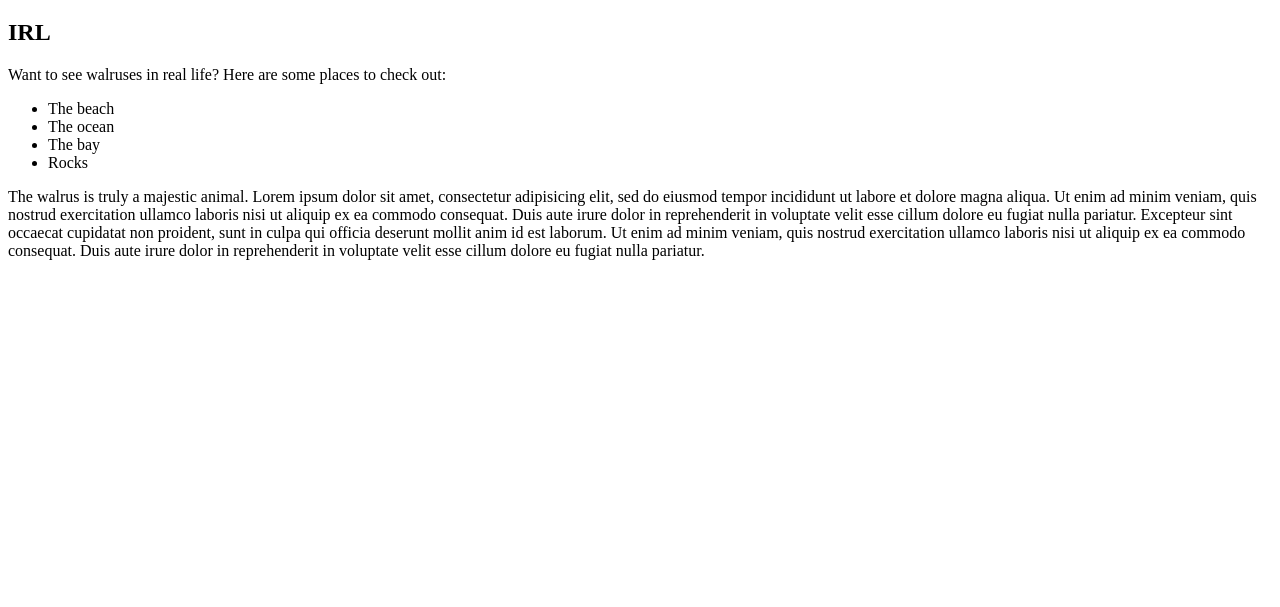
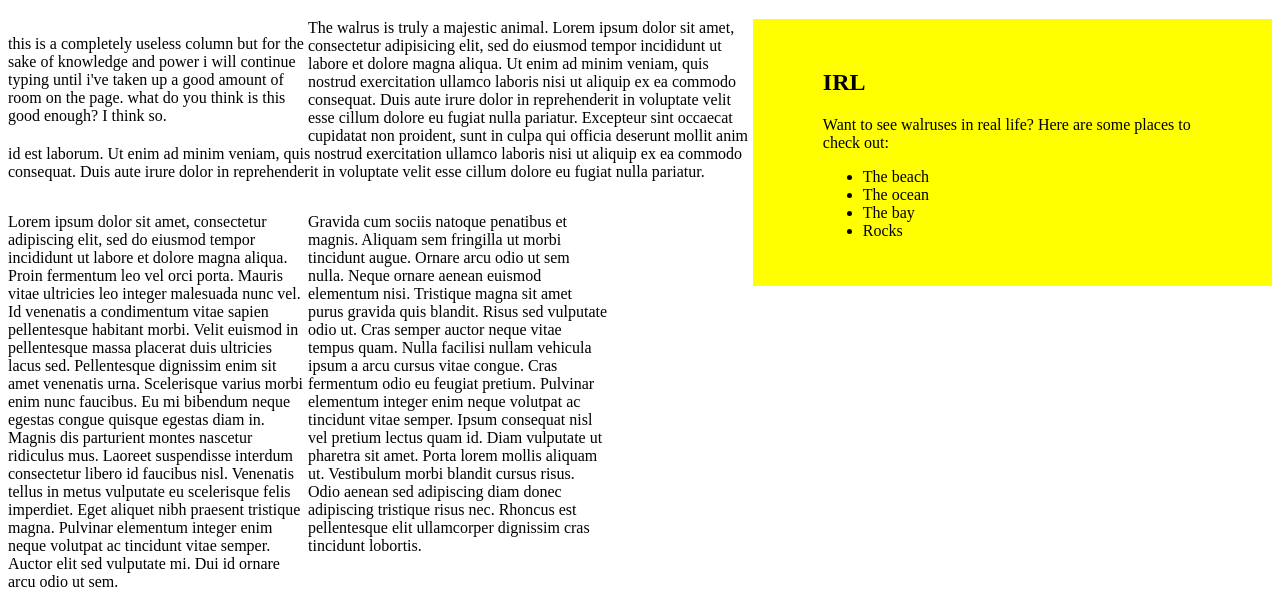
Before and after one commit to SPdowns/Walrus, a plain HTML site: page index.html in a window 1280 px wide. Shown: the part 265-872 px from the top of the page. Before the commit the page ends 800 px from the top, so only its background shows below. Drawn offline with Linux system fonts and the light colour scheme.

Commit message:
added div columns and sidebars

```diff
--- a/css/styles.css
+++ b/css/styles.css
@@ -2,3 +2,13 @@ img{
   float: center;
   width: 20vw;
 }
+.sidebar {
+  width: 30%;
+  float: right;
+  background-color: yellow;
+  padding: 30px 70px;
+}
+.column {
+  width: 300px;
+  float: left;
+}
--- a/index.html
+++ b/index.html
@@ -17,9 +17,21 @@
         <li>Rocks</li>
       </ul>
     </div>
-
+    <div class="column">
+      <p>this is a completely useless column but for the sake of knowledge and power i will continue typing until i've taken up a good amount of room on the page. what do you think is this good enough? I think so.
+      </p>
+    </div>
     <div class="main">
-      <p>The walrus is truly a majestic animal. Lorem ipsum dolor sit amet, consectetur adipisicing elit, sed do eiusmod tempor incididunt ut labore et dolore magna aliqua. Ut enim ad minim veniam, quis nostrud exercitation ullamco laboris nisi ut aliquip ex ea commodo consequat. Duis aute irure dolor in reprehenderit in voluptate velit esse cillum dolore eu fugiat nulla pariatur. Excepteur sint occaecat cupidatat non proident, sunt in culpa qui officia deserunt mollit anim id est laborum. Ut enim ad minim veniam, quis nostrud exercitation ullamco laboris nisi ut aliquip ex ea commodo consequat. Duis aute irure dolor in reprehenderit in voluptate velit esse cillum dolore eu fugiat nulla pariatur.</p>
+      <p>The walrus is truly a majestic animal. Lorem ipsum dolor sit amet, consectetur adipisicing elit, sed do eiusmod tempor incididunt ut labore et dolore magna aliqua. Ut enim ad minim veniam, quis nostrud exercitation ullamco laboris nisi ut aliquip ex ea commodo consequat. Duis aute irure dolor in reprehenderit in voluptate velit esse cillum dolore eu fugiat nulla pariatur. Excepteur sint occaecat cupidatat non proident, sunt in culpa qui officia deserunt mollit anim id est laborum. Ut enim ad minim veniam, quis nostrud exercitation ullamco laboris nisi ut aliquip ex ea commodo consequat. Duis aute irure dolor in reprehenderit in voluptate velit esse cillum dolore eu fugiat nulla pariatur.
+      </p>
+    </div>
+    <div class="column">
+      <p>Lorem ipsum dolor sit amet, consectetur adipiscing elit, sed do eiusmod tempor incididunt ut labore et dolore magna aliqua. Proin fermentum leo vel orci porta. Mauris vitae ultricies leo integer malesuada nunc vel. Id venenatis a condimentum vitae sapien pellentesque habitant morbi. Velit euismod in pellentesque massa placerat duis ultricies lacus sed. Pellentesque dignissim enim sit amet venenatis urna. Scelerisque varius morbi enim nunc faucibus. Eu mi bibendum neque egestas congue quisque egestas diam in. Magnis dis parturient montes nascetur ridiculus mus. Laoreet suspendisse interdum consectetur libero id faucibus nisl. Venenatis tellus in metus vulputate eu scelerisque felis imperdiet. Eget aliquet nibh praesent tristique magna. Pulvinar elementum integer enim neque volutpat ac tincidunt vitae semper. Auctor elit sed vulputate mi. Dui id ornare arcu odio ut sem.
+      </p>
+    </div>
+    <div class="column">
+      <p>Gravida cum sociis natoque penatibus et magnis. Aliquam sem fringilla ut morbi tincidunt augue. Ornare arcu odio ut sem nulla. Neque ornare aenean euismod elementum nisi. Tristique magna sit amet purus gravida quis blandit. Risus sed vulputate odio ut. Cras semper auctor neque vitae tempus quam. Nulla facilisi nullam vehicula ipsum a arcu cursus vitae congue. Cras fermentum odio eu feugiat pretium. Pulvinar elementum integer enim neque volutpat ac tincidunt vitae semper. Ipsum consequat nisl vel pretium lectus quam id. Diam vulputate ut pharetra sit amet. Porta lorem mollis aliquam ut. Vestibulum morbi blandit cursus risus. Odio aenean sed adipiscing diam donec adipiscing tristique risus nec. Rhoncus est pellentesque elit ullamcorper dignissim cras tincidunt lobortis.
+      </p>
     </div>
   </body>
 </html>
```
